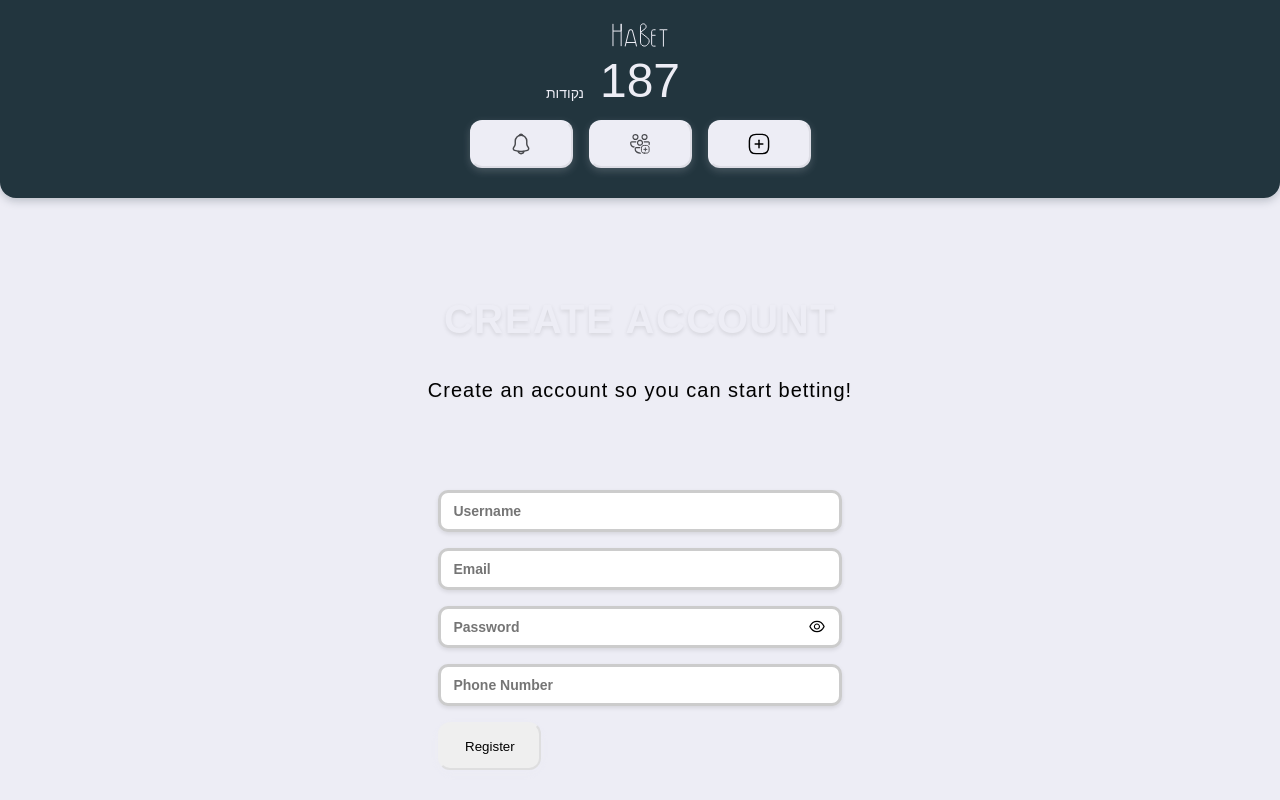
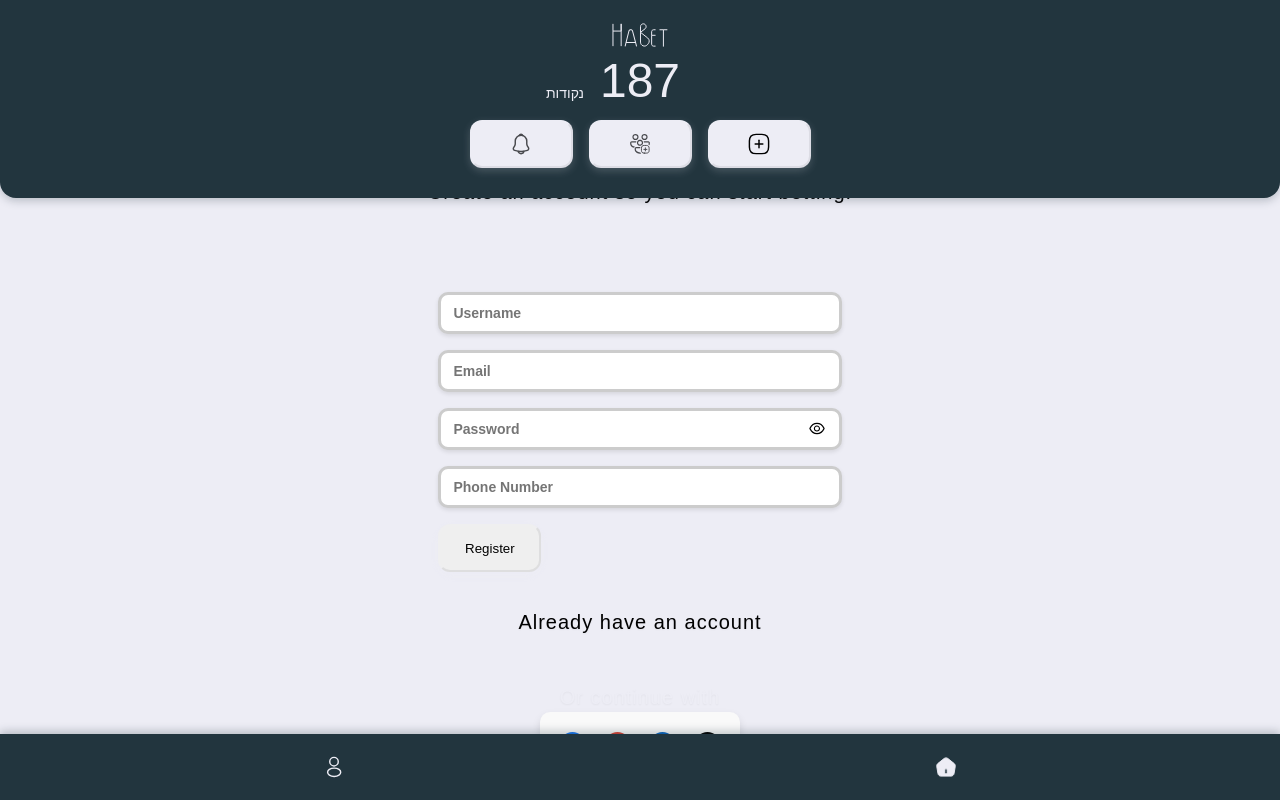
Before and after one commit to talgalm/BetAppFront, a React (Create React App) app: page /register in a window 1280 px wide. Shown: the top 800 px of the page. Built offline with nearby package versions, Linux system fonts and the light colour scheme; no server answers; a web font is replaced by a local one.

Commit message:
fix diaply in mobile

```diff
--- a/src/Layout/Footer/Footer.styles.tsx
+++ b/src/Layout/Footer/Footer.styles.tsx
@@ -7,7 +7,10 @@ export const FooterComponent = styled("div")({
   alignItems: "center",
   backgroundColor: PRIMARY_COLOR,
   boxShadow: "0px -3px 8px 0px rgba(34, 53, 62, 0.25)",
-  padding: "10px 16px",
+  padding: "5px 16px",
+  marginTop: "auto",
+  position: "fixed",
+  bottom: 0,
 });
 
 
--- a/src/Layout/Header/Header.styles.tsx
+++ b/src/Layout/Header/Header.styles.tsx
@@ -48,5 +48,5 @@ export const BackArrowDiv = styled("div")({
   alignItems: "center",
   position: "absolute",
   right: 16,
-  top: 95,
+  top: 85,
 });
--- a/src/Layout/Header/Header.tsx
+++ b/src/Layout/Header/Header.tsx
@@ -25,10 +25,10 @@ import { layoutAtom } from "../../Jotai/atoms";
 import { useAtom } from "jotai";
 import { HeaderStyle } from "../../Theme/ThemeInterfaces";
 import { useNavigate } from "react-router-dom";
-import { isPrimaryExpand } from "../../utils/Helpers";
+import { useIsPrimaryExpand } from "../../utils/Helpers";
 
 const Header = () => {
-  const isPrimary = isPrimaryExpand();
+  const isPrimary = useIsPrimaryExpand();
 
   const [points, setPoints] = useState<number>(187);
   const [layout, setLayout] = useAtom(layoutAtom);
--- a/src/Theme/ThemeInterfaces.tsx
+++ b/src/Theme/ThemeInterfaces.tsx
@@ -1,5 +1,6 @@
 import { styled } from "@mui/material/styles";
 import { PRIMARY_BACKGROUND, PRIMARY_COLOR, TEXT_SEC_COLOR, TEXT_THIRD_COLOR } from "./ColorTheme";
+import { CSSObject } from "@mui/material/styles";
 
 export enum HeaderStyle {
   PRIMARY_EXPAND = "primary-expand",
@@ -10,7 +11,8 @@ export interface HeaderProps {
   styleMode: keyof typeof HeaderComponentStyles;
 }
 
-export const HeaderComponentStyles = {
+
+export const HeaderComponentStyles: Record<HeaderStyle, CSSObject> = {
   [HeaderStyle.PRIMARY_EXPAND]: {
     height: 198,
     backgroundColor: PRIMARY_COLOR,
@@ -21,9 +23,12 @@ export const HeaderComponentStyles = {
     paddingLeft: 16,
     paddingTop: 28,
     color: TEXT_SEC_COLOR,
+    position: "fixed",
+    top: 0,
+    zIndex: 1000,
   },
   [HeaderStyle.SECONDARY_SHORT]: {
-    height: 134,
+    height: 124,
     backgroundColor: PRIMARY_BACKGROUND,
     width: "100%",
     borderRadius: "0px 0px 16px 16px",
@@ -32,5 +37,8 @@ export const HeaderComponentStyles = {
     paddingLeft: 16,
     paddingTop: 28,
     color: TEXT_THIRD_COLOR,
+    position: "fixed",
+    top: 0,
+    zIndex: 1000,
   },
 };
--- a/src/pages/Home/Home.styles.tsx
+++ b/src/pages/Home/Home.styles.tsx
@@ -5,6 +5,9 @@ export const HomeDivContainer = styled("div")({
   width: "100%",
   alignContent: "center",
   flexDirection: "column",
-  height: "60vh",
+  height: "110vh",
   overflowY: "auto",
+  flex:1,
+  paddingTop: 198,
+  marginBottom : 20
 });
--- a/src/pages/NewBet/NewBet.styles.tsx
+++ b/src/pages/NewBet/NewBet.styles.tsx
@@ -11,8 +11,8 @@ export const PageContainer = styled("div")({
   gap: 16,
   paddingRight: 24,
   paddingLeft: 24,
-  paddingTop: 36,
-  height: "73vh",
+  paddingTop: 150,
+  height: "83vh",
   overflowY: "auto",
   overflowX: "hidden",
 });
@@ -34,15 +34,16 @@ export const BetNameInput = styled("input")<{
 }));
 
 export const StyledButton = styled("button")({
-  width: 343,
+  width: "100%",
   height: 48,
+  padding: 15,
   border: 1.5,
   borderRadius: 12,
   backgroundColor: PRIMARY_COLOR,
-  padding: 15,
   cursor: "pointer",
   display: "flex",
   alignItems: "center",
   justifyContent: "center",
   gap: 10,
+  marginBottom: 20
 });
--- a/src/utils/Helpers.tsx
+++ b/src/utils/Helpers.tsx
@@ -2,8 +2,7 @@ import { useAtom } from "jotai";
 import { layoutAtom } from "../Jotai/atoms";
 import { HeaderStyle } from "../Theme/ThemeInterfaces";
 
-
-export const isPrimaryExpand = (): boolean => {
+export const useIsPrimaryExpand = (): boolean => {
   const [layout] = useAtom(layoutAtom);
   return layout.headerStyle === HeaderStyle.PRIMARY_EXPAND;
 };
```
